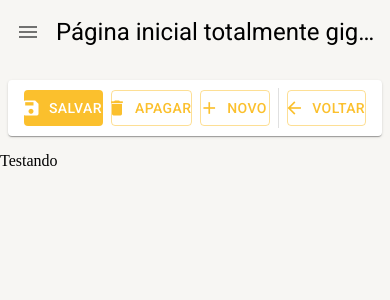
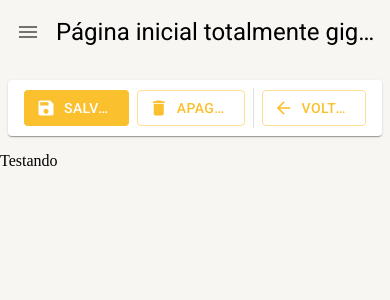
Before and after one commit to Orlando-Neto/authapp, a React (Create React App) app: page /pagina-inicial in a window 390 px wide. Shown: the top 300 px of the page. Built offline with nearby package versions, Linux system fonts and the light colour scheme.

Commit message:
adicionado Responsividade nas ferramentas de detalhes

```diff
--- a/src/shared/components/ferramentas-de-detalhe/FerramentasDeDetalhe.tsx
+++ b/src/shared/components/ferramentas-de-detalhe/FerramentasDeDetalhe.tsx
@@ -1,4 +1,5 @@
-import { Box, Paper, useTheme, Icon, Button, Divider, Skeleton } from "@mui/material"
+import { Box, Paper, useTheme, Icon, Button,
+    Divider, Skeleton, Typography, useMediaQuery } from "@mui/material"
 
 interface IFerramentasDeDetalheProps {
     textNewButton?: string;
@@ -31,7 +32,7 @@ export const FerramentasDeDetalhe: React.FC<IFerramentasDeDetalheProps> = ({
     showBackButton = true,
     showDelButton = true,
     showNewButton = true,
-    showSaveAndBackButton = false,
+    showSaveAndBackButton = true, // Deixar no false para não ficar para todos
     showSaveButton = true,
 
     showBackButtonLoading = false,
@@ -50,6 +51,9 @@ export const FerramentasDeDetalhe: React.FC<IFerramentasDeDetalheProps> = ({
 
     const theme = useTheme();
 
+    const smDown = useMediaQuery(theme.breakpoints.down('sm'));
+    const mdDown = useMediaQuery(theme.breakpoints.down('md'));
+
     return (
         <Box
             margin={1}
@@ -67,19 +71,29 @@ export const FerramentasDeDetalhe: React.FC<IFerramentasDeDetalheProps> = ({
                 disableElevation
                 onClick={onClickSaveButton}
                 startIcon={<Icon>save</Icon>}
-            >Salvar</Button>)}
+            >
+                <Typography variant="button" whiteSpace='nowrap'
+                    textOverflow='ellipsis' overflow="hidden"
+                >
+                    Salvar
+                </Typography>
+            </Button>)}
 
             {showSaveButtonLoading && (<Skeleton width={110} height={60} />)}
 
-            {(showSaveAndBackButton && !showSaveAndBackButtonLoading) && (<Button
+            {(showSaveAndBackButton && !showSaveAndBackButtonLoading && !mdDown) && (<Button
                 variant='outlined'
                 color='primary'
                 disableElevation
                 onClick={onClickSaveAndBackButton}
                 startIcon={<Icon>save</Icon>}
-            >Salvar e Voltar</Button>)}
+            >
+                <Typography variant="button" whiteSpace='nowrap' textOverflow='ellipsis' overflow="hidden">
+                    Salvar e Voltar
+                </Typography>
+            </Button>)}
 
-            {showSaveAndBackButtonLoading && (<Skeleton width={180} height={60} />)}
+            {(showSaveAndBackButtonLoading && !mdDown) && (<Skeleton width={180} height={60} />)}
 
             {(showDelButton && !showDelButtonLoading) && (<Button
                 variant='outlined'
@@ -87,21 +101,34 @@ export const FerramentasDeDetalhe: React.FC<IFerramentasDeDetalheProps> = ({
                 disableElevation
                 onClick={onClickDelButton}
                 startIcon={<Icon>delete</Icon>}
-            >Apagar</Button>)}
+            >
+                <Typography variant="button" whiteSpace='nowrap' textOverflow='ellipsis' overflow="hidden">
+                    Apagar
+                </Typography>
+            </Button>)}
 
             {showDelButtonLoading && (<Skeleton width={102} height={60} />)}
 
-            {(showNewButton && !showNewButtonLoading) && (<Button
+            {(showNewButton && !showNewButtonLoading && !smDown) && (<Button
                 variant='outlined'
                 color='primary'
                 disableElevation
                 onClick={onClickNewButton}
                 startIcon={<Icon>add</Icon>}
-            >{textNewButton}</Button>)}
+            >
 
-            {showNewButtonLoading && (<Skeleton width={100} height={60} />)}
+                <Typography variant="button" whiteSpace='nowrap' textOverflow='ellipsis' overflow="hidden">
+                    {textNewButton}
+                </Typography>
+            </Button>)}
 
-            <Divider variant="middle" orientation="vertical" />
+            {(showNewButtonLoading && !smDown) && (<Skeleton width={100} height={60} />)}
+
+
+            {(showBackButton &&
+            (showNewButton || showDelButton || showSaveButton || showSaveAndBackButton)) &&
+            (<Divider variant="middle" orientation="vertical" />)}
+
 
             {(showBackButton && !showBackButtonLoading) && (<Button
                 variant='outlined'
@@ -109,7 +136,11 @@ export const FerramentasDeDetalhe: React.FC<IFerramentasDeDetalheProps> = ({
                 disableElevation
                 onClick={onClickBackButton}
                 startIcon={<Icon>arrow_back</Icon>}
-            >Voltar</Button>)}
+            >
+                <Typography variant="button" whiteSpace='nowrap' textOverflow='ellipsis' overflow="hidden">
+                    Voltar
+                </Typography>
+            </Button>)}
 
             {showBackButtonLoading && (<Skeleton width={110} height={60} />)}
         </Box>
--- a/src/shared/components/menu-lateral/MenuLateral.tsx
+++ b/src/shared/components/menu-lateral/MenuLateral.tsx
@@ -42,7 +42,7 @@ export const MenuLateral: React.FC<IMenuLateralProps> = ({ children }) => {
     const smDown = useMediaQuery(theme.breakpoints.down('sm'));
 
     const { isDrawerOpen, toggleDrawerOpen, drawerOptions } = useDrawerContext();
-    const { toggleTheme } = useAppThemeContext();
+    const { themeName, toggleTheme } = useAppThemeContext();
 
     return (
         <>
@@ -74,7 +74,7 @@ export const MenuLateral: React.FC<IMenuLateralProps> = ({ children }) => {
                         <List component="nav">
                             <ListItemButton onClick={toggleTheme}>
                                 <ListItemIcon>
-                                    <Icon>dark_mode</Icon>
+                                    <Icon>{themeName == 'dark'? 'light_mode' : 'dark_mode'}</Icon>
                                 </ListItemIcon>
                                 <ListItemText primary="Alternar tema"/>
                             </ListItemButton>
```
